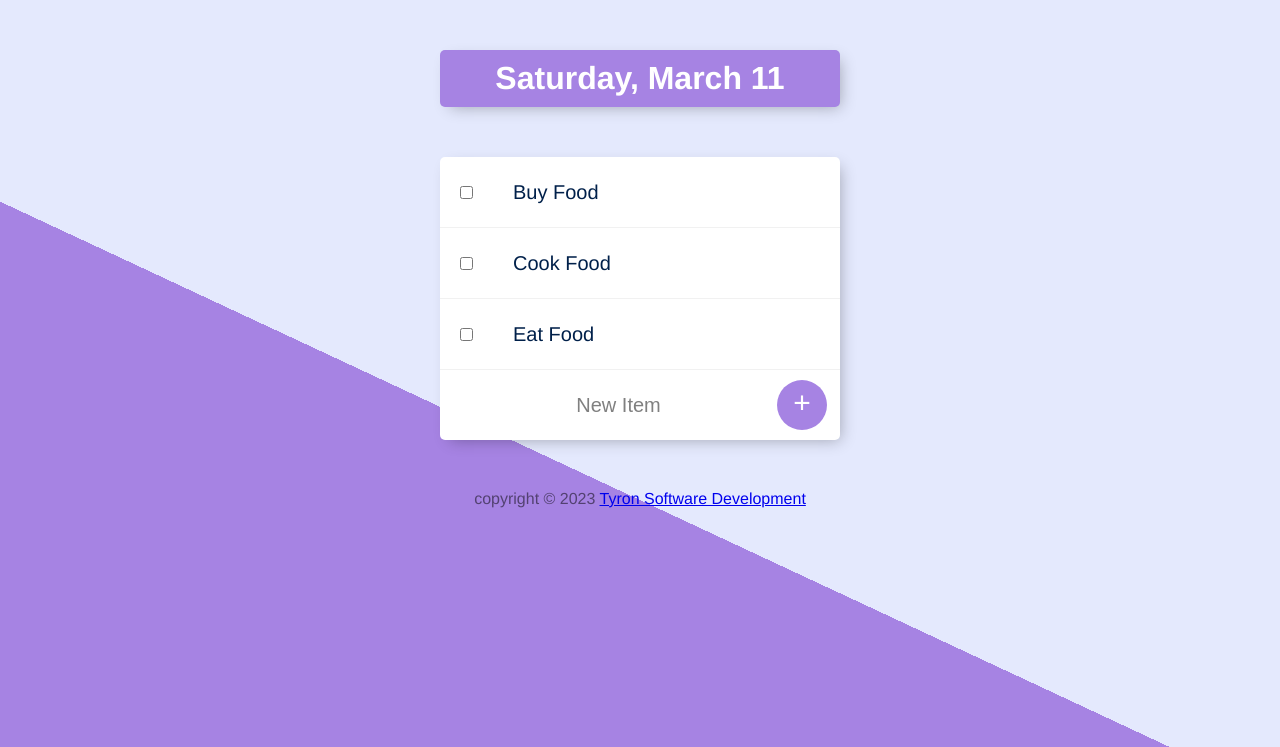
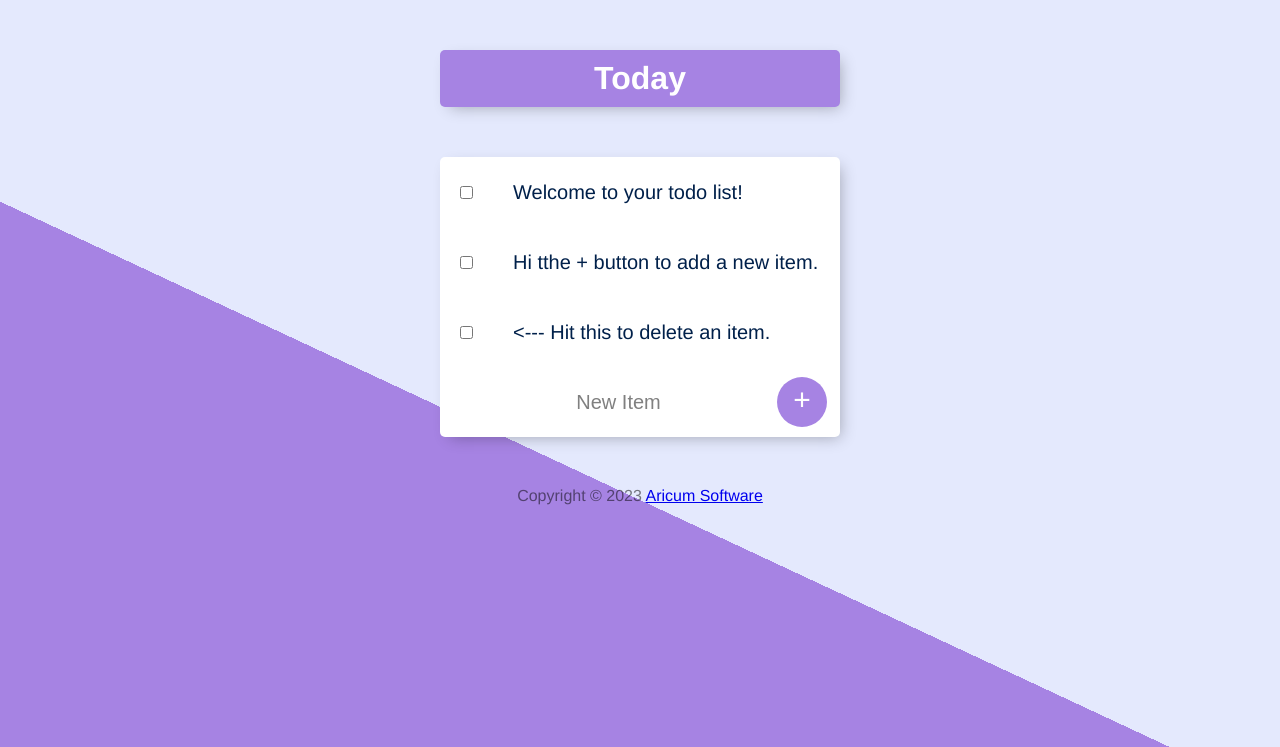
Before and after one commit to LordSauron5/Todo-List, a Node server app: page / in a window 1280 px wide. Shown: the top 747 px of the page. Run offline with Node 20, Linux system fonts and the light colour scheme; data comes from the database, SQL or seed files in the repository; data that the repository does not hold is empty; some libraries are stand-ins or nearby versions.

Commit message:
update views and implement CRUD with monogoDB

```diff
--- a/app.js
+++ b/app.js
@@ -1,20 +1,39 @@
 // jshint esversion: 6
 const express = require('express');
 const bodyParser = require('body-parser');
-const date = require(__dirname + '/date.js');
+const mongoose = require('mongoose');
+// const date = require(__dirname + '/date.js');
 
 const app = express();
 
-const items = [
-    "Buy Food",
-    "Cook Food",
-    "Eat Food"
-];
+main().catch(err => console.log(err));
 
-const workItems = [
-    "Food",
-    "Stuff",
-];
+async function main() {
+    mongoose.connect("mongodb://127.0.0.1:27017/todoListDB", { useNewUrlParser: true });
+    console.log("Connected successfully to server");
+
+    // use `await mongoose.connect('mongodb://user:password@127.0.0.1:27017/test');` if your database has auth enabled
+}
+
+const itemsSchema = new mongoose.Schema({
+    name: String,
+});
+
+const Item = mongoose.model('Item', itemsSchema);
+
+const item1 = new Item({
+    name: 'Welcome to your todo list!'
+});
+const item2 = new Item({
+    name: 'Hi tthe + button to add a new item.'
+});
+const item3 = new Item({
+    name: '<--- Hit this to delete an item.'
+});
+
+const defaultItems = [item1, item2, item3];
+
+
 
 app.set('view engine', 'ejs');
 
@@ -22,22 +41,65 @@ app.use(bodyParser.urlencoded({ extended: true}));
 app.use(express.static("public"));
 
 app.get("/", (req, res) => {
-    let day = date.getDate();
+    // let day = date.getDate();
 
-    res.render('list', {listTitle: day, newListItems: items});
+    Item.find({})
+    .then(function(items) {
+        // res.render('list', {listTitle: day, newListItems: items});
+
+        if(items.length === 0) {
+            Item.insertMany(defaultItems)
+                .then(function () {
+                    console.log("successfully saved dafault items to db");
+                })
+                .catch(function (err) {
+                    console.log(err);
+                });
+
+            // redirect - root
+            res.redirect("/");
+        } else {
+
+            // render
+            res.render('list', {listTitle: "Today", newListItems: items});
+        }
+    })
+    .catch(function (err) {
+        console.log(err);
+    });
+
 
 });
 
 app.post("/", (req, res) => {
-    let item = req.body.newItem;
+    let itemName = req.body.newItem;
 
-    if (req.body.list === "Work") {
-        workItems.push(item);
-        res.redirect('/work');
-    } else {
-        items.push(item);
-        res.redirect('/');
-    }
+    const item = new Item({
+        name: itemName
+    });
+
+    item.save();
+
+    res.redirect("/")
+
+});
+
+app.post("/delete", (req, res) => {
+    console.log((req.body.checkbox));
+    let checkedItemId = req.body.checkbox;
+
+    const item = new Item({
+        _id: checkedItemId
+    });
+
+    Item.findByIdAndRemove(checkedItemId)
+    .then(function (res) {
+        console.log("succesfully deleted item");
+    })
+    .catch(function (err) {
+        console.log(err);
+    });
+    res.redirect("/")
 
 });
 
--- a/package.json
+++ b/package.json
@@ -11,6 +11,7 @@
   "dependencies": {
     "body-parser": "^1.20.1",
     "ejs": "^3.1.8",
-    "express": "^4.18.2"
+    "express": "^4.18.2",
+    "mongoose": "^7.0.1"
   }
 }
--- a/public/css/styles.css
+++ b/public/css/styles.css
@@ -51,7 +51,7 @@ p {
   color: #00204a;
 }
 
-form {
+form.item {
   text-align: center;
   margin-left: 20px;
 }
--- a/views/footer.ejs
+++ b/views/footer.ejs
@@ -1,6 +1,6 @@
 </body>
 
 <footer>
-    copyright &copy; 2023 <a href="http://">Tyron Software Development</a>
+    Copyright &copy; 2023 <a href="http://">Aricum Software</a>
 </footer>
 </html>
--- a/views/list.ejs
+++ b/views/list.ejs
@@ -5,12 +5,18 @@
     </div>
 
     <div class="box">
-        <% for (let i=0; i <newListItems.length; i++) { %>
-            <div class="item">
-                <input type="checkbox">
-                <p><%= newListItems[i] %></p>
-            </div>
-            <% } %>
+
+        <% newListItems.forEach(function(item) { %>
+
+            <form action="/delete" method="post">
+                <div class="item">
+                    <input type="checkbox" name="checkbox" value="<%= item._id %>" onChange="this.form.submit()">
+                    <p><%= item.name %></p>
+                </div>
+            </form>
+
+        <% }) %>
+
 
             <form class="item" action="/" method="post">
                 <input type="text" name="newItem" placeholder="New Item" autocomplete="off">
```
Also changed, not shown: 2 other files.
